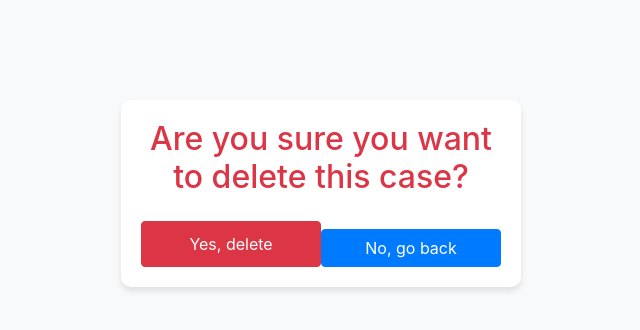
After one commit to Tealiosv2/TeraDrive, a Flask app: page /delete_case_confirmation in a window 1280 px wide. The commit adds this page. Shown: the top 330 px of the page, without its empty margins (319-959 px from the left). Run offline with Flask 3, Linux system fonts and the light colour scheme; the visitor is signed in with stand-in values (Sample User, id 1); some libraries are stand-ins or nearby versions.

Commit message:
cases backend is done

```diff
--- a/app.py
+++ b/app.py
@@ -221,15 +221,35 @@ def update_case():
 
     database_operations.update_case(**updated_data)
 
-    return redirect(url_for('display_case_details_admin', case_id=updated_data['case_id']))
+    return redirect(url_for('display_cases'))
 
 
 @app.route('/delete_case')
 @login_required
 def delete_case():
     case_id = request.args.get('case_id')
-    database_operations.delete_case(case_id)
-    return redirect(url_for('delete_case_confirmation'))
+    return render_template('delete_confirmation.html', case_id=case_id)
+
+
+@app.route('/confirm_delete_case', methods=['POST'])
+@login_required
+def confirm_delete_case():
+    case_id = request.args.get('case_id')
+    if case_id:
+
+        database_operations.delete_case(case_id)
+        return redirect(url_for('display_cases'))
+    else:
+        # Handle invalid case_id
+        return redirect(url_for('display_cases'))
+
+
+@app.route('/delete_case_confirmation')
+@login_required
+def delete_case_confirmation():
+    case_id = request.args.get('case_id')
+    return render_template('delete_confirmation.html', case_id=case_id)
+
 
 @app.route('/case_details_user')
 @login_required
@@ -297,7 +317,7 @@ def create_case_post():
         case_device_type = request.form['case_device_type']
         case_important_folders = request.form['case_important_folders']
         case_size = request.form['case_size']
-        case_permissions = request.form['case_permissions']
+        case_permissions = request.form.get('case_permissions')
         case_date_received = get_formatted_date_from_form(request.form, 'select-day-case_drop_off',
                                                           'select-month-case_drop_off',
                                                           'select-year-case_drop_off')
--- a/backend/database_operations.py
+++ b/backend/database_operations.py
@@ -176,11 +176,10 @@ def create_case(cases_data):
     cursor.close()
     conn.close()
 
+
 def update_case(**kwargs):
     conn = connect()
     cursor = conn.cursor()
-
-
 
     update_query = f"""
         UPDATE cases
@@ -208,3 +207,18 @@ def update_case(**kwargs):
     conn.commit()
     cursor.close()
     conn.close()
+
+
+def delete_case(case_id):
+    conn = connect()
+    cursor = conn.cursor()
+
+    delete_query = f"""
+        DELETE FROM cases
+        WHERE case_id = {case_id};
+    """
+
+    cursor.execute(delete_query)
+    conn.commit()
+    cursor.close()
+    conn.close()
--- a/templates/case_details_admin.html
+++ b/templates/case_details_admin.html
@@ -47,7 +47,7 @@
 
 
         <div>
-            <p><a href="/delete_case" class="btn btn-danger">Delete</a></p>
+            <p><a href="{{ url_for('delete_case', case_id = case_details.case_id) }}" class="btn btn-danger">Delete</a></p>
         </div>
 
 </div>
--- /dev/null
+++ b/templates/delete_confirmation.html
@@ -0,0 +1,71 @@
+<!DOCTYPE html>
+<html lang="en">
+<head>
+    <meta charset="UTF-8">
+    <meta name="viewport" content="width=device-width, initial-scale=1.0">
+    <title>Delete Confirmation</title>
+    <!-- Bootstrap CSS -->
+    <link rel="stylesheet" href="https://maxcdn.bootstrapcdn.com/bootstrap/4.0.0/css/bootstrap.min.css">
+    <!-- Add your additional styling here if needed -->
+    <style>
+        body {
+            background-color: #f8f9fa;
+        }
+
+        .confirmation-container {
+            max-width: 400px;
+            margin: auto;
+            margin-top: 100px;
+            background-color: #ffffff;
+            padding: 20px;
+            border-radius: 10px;
+            box-shadow: 0 4px 6px rgba(0, 0, 0, 0.1);
+        }
+
+        .confirmation-container h2 {
+            color: #dc3545;
+        }
+
+        .btn-danger {
+            background-color: #dc3545;
+            border-color: #dc3545;
+        }
+
+        .btn-danger:hover {
+            background-color: #c82333;
+            border-color: #bd2130;
+        }
+
+        .btn-primary {
+            background-color: #007bff;
+            border-color: #007bff;
+        }
+
+        .btn-primary:hover {
+            background-color: #0056b3;
+            border-color: #0056b3;
+        }
+    </style>
+</head>
+<body>
+
+    <div class="container confirmation-container">
+        <h2 class="text-center mb-4">Are you sure you want to delete this case?</h2>
+        <form action="{{ url_for('confirm_delete_case', case_id = case_id) }}" method="post">
+            <input type="hidden" name="case_id" value="{{ case_id }}">
+            <div class="d-flex justify-content-between">
+                <button type="submit" class="btn btn-danger btn-block">Yes, delete</button>
+                <a href="{{ url_for('display_case_details_admin', case_id= case_id) }}" class="btn btn-primary btn-block">No, go back</a>
+
+
+            </div>
+        </form>
+    </div>
+
+    <!-- Bootstrap JS and Popper.js (required for Bootstrap) -->
+    <script src="https://code.jquery.com/jquery-3.2.1.slim.min.js"></script>
+    <script src="https://cdnjs.cloudflare.com/ajax/libs/popper.js/1.12.9/umd/popper.min.js"></script>
+    <script src="https://maxcdn.bootstrapcdn.com/bootstrap/4.0.0/js/bootstrap.min.js"></script>
+
+</body>
+</html>
```
Also changed, not shown: templates/create_case.html (+4 -4 lines).
